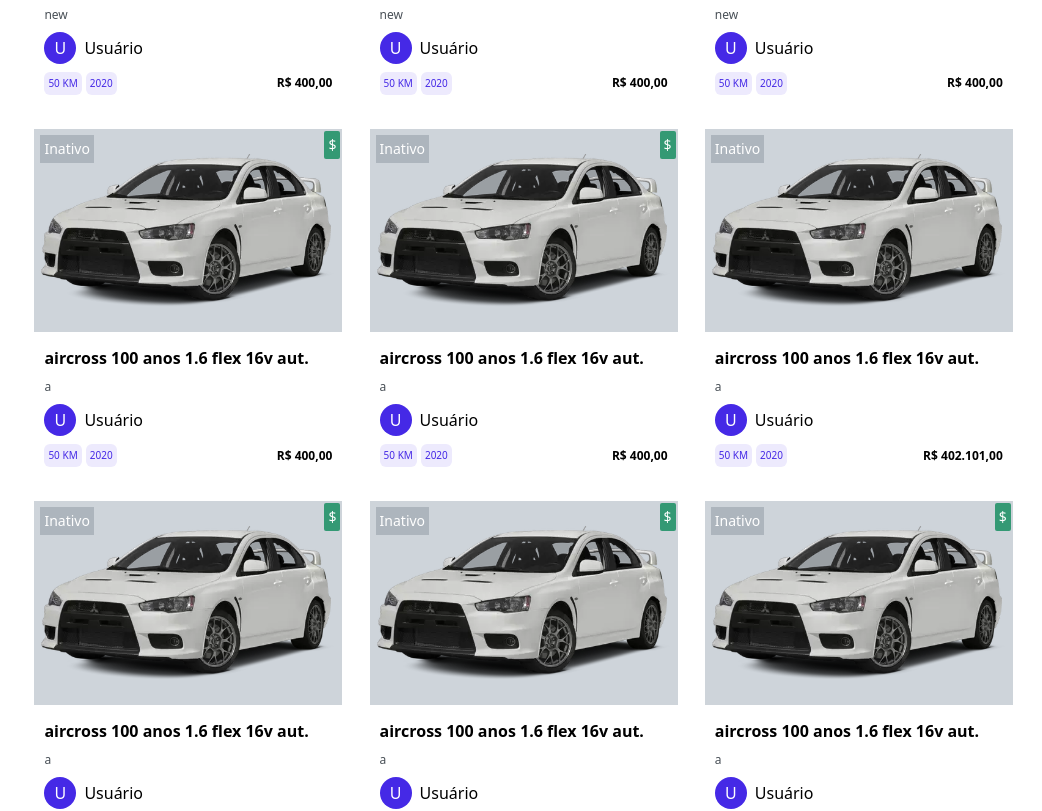
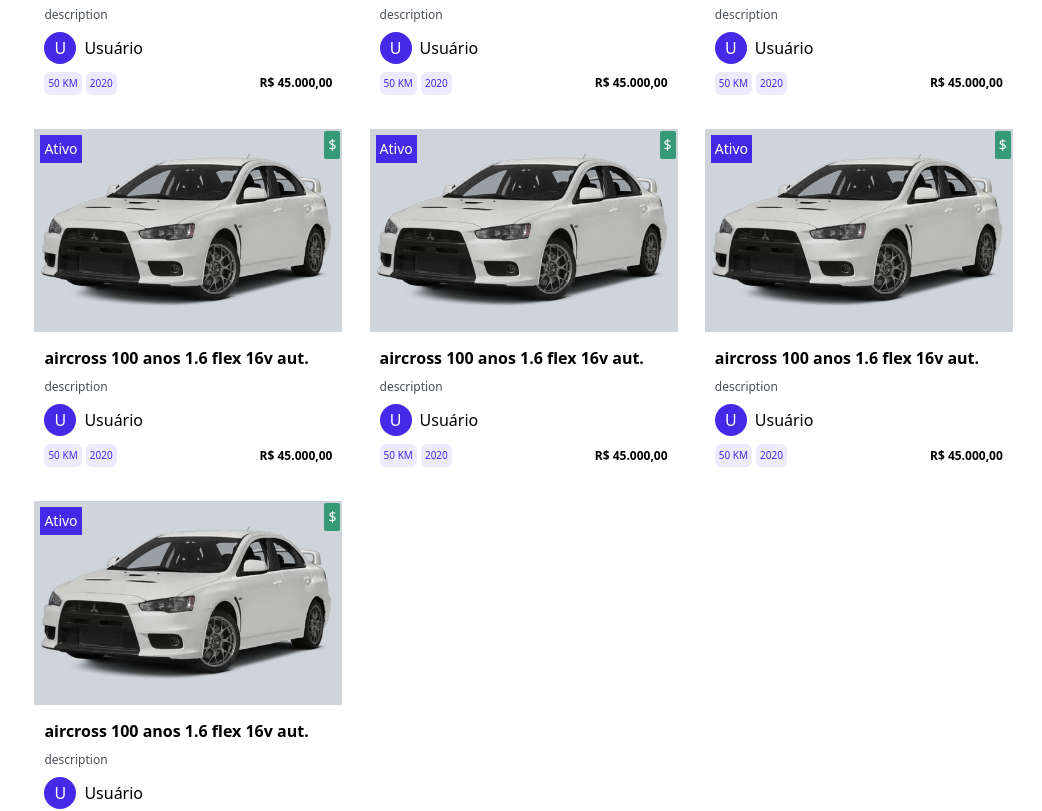
Before and after one commit to grupo12-t14/Kars-project, a Next.js app: page / in a window 1280 px wide. Shown: the part 1820-2631 px from the top of the page, without its empty margins (238-1280 px from the left). Built offline with nearby package versions, Linux system fonts and the light colour scheme.

Commit message:
fix: product type

```diff
--- a/src/components/mock.js
+++ b/src/components/mock.js
@@ -14,7 +14,7 @@ export const mock = [
     isActive: true,
   },
   {
-    id: "66598f7a-ca73-4aad-8889-bdf94248a4e3",
+    id: "30ba3359-2144-4614-a563-75fed8a4fc8b",
     brand: "citroën",
     model: "aircross 100 anos 1.6 flex 16v aut.",
     year: "2020",
@@ -25,9 +25,10 @@ export const mock = [
     sellPrice: "45000.00",
     description: "description",
     coverImage: "coverImage",
+    isActive: true,
   },
   {
-    id: "ac653f6f-8564-45e5-b0a3-84ebb13e0788",
+    id: "30ba3359-2144-4614-a563-75fed8a4fc8b",
     brand: "citroën",
     model: "aircross 100 anos 1.6 flex 16v aut.",
     year: "2020",
@@ -38,330 +39,188 @@ export const mock = [
     sellPrice: "45000.00",
     description: "description",
     coverImage: "coverImage",
+    isActive: true,
   },
   {
-    id: "cfc5abce-5493-44f2-b91c-7a2eacb1dcc5",
+    id: "30ba3359-2144-4614-a563-75fed8a4fc8b",
     brand: "citroën",
     model: "aircross 100 anos 1.6 flex 16v aut.",
     year: "2020",
     fuelType: 1,
     mileage: "50",
     color: "verm",
-    fipePrice: "500.20",
-    sellPrice: "400.00",
+    fipePrice: "50000.00",
+    sellPrice: "45000.00",
     description: "description",
     coverImage: "coverImage",
+    isActive: true,
   },
   {
-    id: "4f246ae4-f145-4e5f-9145-34501a3a2d42",
+    id: "30ba3359-2144-4614-a563-75fed8a4fc8b",
     brand: "citroën",
     model: "aircross 100 anos 1.6 flex 16v aut.",
     year: "2020",
     fuelType: 1,
     mileage: "50",
     color: "verm",
-    fipePrice: "500.20",
-    sellPrice: "400.00",
+    fipePrice: "50000.00",
+    sellPrice: "45000.00",
     description: "description",
     coverImage: "coverImage",
+    isActive: true,
   },
   {
-    id: "d4625189-a616-4e28-861e-ebcbf508c09b",
+    id: "30ba3359-2144-4614-a563-75fed8a4fc8b",
     brand: "citroën",
     model: "aircross 100 anos 1.6 flex 16v aut.",
     year: "2020",
     fuelType: 1,
     mileage: "50",
     color: "verm",
-    fipePrice: "500.20",
-    sellPrice: "400.00",
+    fipePrice: "50000.00",
+    sellPrice: "45000.00",
     description: "description",
     coverImage: "coverImage",
+    isActive: true,
   },
   {
-    id: "cda9eff7-e4c8-465b-9249-4fd9f6da989b",
+    id: "30ba3359-2144-4614-a563-75fed8a4fc8b",
     brand: "citroën",
     model: "aircross 100 anos 1.6 flex 16v aut.",
     year: "2020",
     fuelType: 1,
     mileage: "50",
     color: "verm",
-    fipePrice: "500.20",
-    sellPrice: "400.00",
-    description: "new",
+    fipePrice: "50000.00",
+    sellPrice: "45000.00",
+    description: "description",
     coverImage: "coverImage",
+    isActive: true,
   },
   {
-    id: "22babb68-4cae-4008-b717-f1f6e581d325",
+    id: "30ba3359-2144-4614-a563-75fed8a4fc8b",
     brand: "citroën",
     model: "aircross 100 anos 1.6 flex 16v aut.",
     year: "2020",
     fuelType: 1,
     mileage: "50",
     color: "verm",
-    fipePrice: "500.20",
-    sellPrice: "400.00",
-    description: "new",
-    coverImage: "AOSAJKOA",
+    fipePrice: "50000.00",
+    sellPrice: "45000.00",
+    description: "description",
+    coverImage: "coverImage",
+    isActive: true,
   },
   {
-    id: "ac53101d-4015-42de-a704-3242b7dcb09b",
-    brand: "A",
-    model: "aircross 100 anos 1.6 flex 16v aut.",
-    year: "2020",
-    fuelType: 1,
-    mileage: "50",
-    color: "verm",
-    fipePrice: "500.20",
-    sellPrice: "400.00",
-    description: "new",
-    coverImage: "AOSAJKOA",
-  },
-  {
-    id: "e8f4d888-b1a6-44e3-b1f3-5dd02ea11999",
+    id: "30ba3359-2144-4614-a563-75fed8a4fc8b",
     brand: "citroën",
     model: "aircross 100 anos 1.6 flex 16v aut.",
     year: "2020",
     fuelType: 1,
     mileage: "50",
     color: "verm",
-    fipePrice: "500.20",
-    sellPrice: "400.00",
-    description: "new",
-    coverImage: "AOSAJKOA",
+    fipePrice: "50000.00",
+    sellPrice: "45000.00",
+    description: "description",
+    coverImage: "coverImage",
+    isActive: true,
   },
   {
-    id: "a34e073a-cdff-4503-8e44-81832e77f9c8",
+    id: "30ba3359-2144-4614-a563-75fed8a4fc8b",
     brand: "citroën",
     model: "aircross 100 anos 1.6 flex 16v aut.",
     year: "2020",
     fuelType: 1,
     mileage: "50",
     color: "verm",
-    fipePrice: "500.20",
-    sellPrice: "400.00",
-    description: "new",
-    coverImage: "AOSAJKOA",
+    fipePrice: "50000.00",
+    sellPrice: "45000.00",
+    description: "description",
+    coverImage: "coverImage",
+    isActive: true,
   },
   {
-    id: "0f2e2181-3ed0-4e0b-91d2-ee83a054115c",
+    id: "30ba3359-2144-4614-a563-75fed8a4fc8b",
     brand: "citroën",
     model: "aircross 100 anos 1.6 flex 16v aut.",
     year: "2020",
     fuelType: 1,
     mileage: "50",
     color: "verm",
-    fipePrice: "500.20",
-    sellPrice: "400.00",
-    description: "new",
-    coverImage: "AOSAJKOA",
+    fipePrice: "50000.00",
+    sellPrice: "45000.00",
+    description: "description",
+    coverImage: "coverImage",
+    isActive: true,
   },
   {
-    id: "361a651e-f172-4fa0-83d3-0c6803b1f4a9",
+    id: "30ba3359-2144-4614-a563-75fed8a4fc8b",
     brand: "citroën",
     model: "aircross 100 anos 1.6 flex 16v aut.",
     year: "2020",
     fuelType: 1,
     mileage: "50",
     color: "verm",
-    fipePrice: "500.20",
-    sellPrice: "400.00",
-    description: "a",
+    fipePrice: "50000.00",
+    sellPrice: "45000.00",
+    description: "description",
     coverImage: "coverImage",
+    isActive: true,
   },
   {
-    id: "52255afe-0862-4be0-ac0b-20ac87e144e8",
+    id: "30ba3359-2144-4614-a563-75fed8a4fc8b",
     brand: "citroën",
     model: "aircross 100 anos 1.6 flex 16v aut.",
     year: "2020",
     fuelType: 1,
     mileage: "50",
     color: "verm",
-    fipePrice: "500.20",
-    sellPrice: "400.00",
-    description: "a",
+    fipePrice: "50000.00",
+    sellPrice: "45000.00",
+    description: "description",
     coverImage: "coverImage",
+    isActive: true,
   },
   {
-    id: "66ba6e9c-5780-4d48-a49c-8067f3155a34",
+    id: "30ba3359-2144-4614-a563-75fed8a4fc8b",
     brand: "citroën",
     model: "aircross 100 anos 1.6 flex 16v aut.",
     year: "2020",
     fuelType: 1,
     mileage: "50",
     color: "verm",
-    fipePrice: "500.20",
-    sellPrice: "402101.00",
-    description: "a",
-    coverImage: "bcx",
+    fipePrice: "50000.00",
+    sellPrice: "45000.00",
+    description: "description",
+    coverImage: "coverImage",
+    isActive: true,
   },
   {
-    id: "c0863b64-9cc7-4403-abcb-4ffcbdee6aa3",
+    id: "30ba3359-2144-4614-a563-75fed8a4fc8b",
     brand: "citroën",
     model: "aircross 100 anos 1.6 flex 16v aut.",
     year: "2020",
     fuelType: 1,
     mileage: "50",
     color: "verm",
-    fipePrice: "500.20",
-    sellPrice: "400.00",
-    description: "a",
+    fipePrice: "50000.00",
+    sellPrice: "45000.00",
+    description: "description",
     coverImage: "coverImage",
+    isActive: true,
   },
   {
-    id: "5979f66c-fec9-4e11-90fb-5696cd1f67be",
+    id: "30ba3359-2144-4614-a563-75fed8a4fc8b",
     brand: "citroën",
     model: "aircross 100 anos 1.6 flex 16v aut.",
     year: "2020",
     fuelType: 1,
     mileage: "50",
     color: "verm",
-    fipePrice: "500.20",
-    sellPrice: "400.00",
-    description: "a",
+    fipePrice: "50000.00",
+    sellPrice: "45000.00",
+    description: "description",
     coverImage: "coverImage",
-  },
-  {
-    id: "4a43174e-7320-4b8b-a5f0-2d87fafd58d5",
-    brand: "citroën",
-    model: "aircross 100 anos 1.6 flex 16v aut.",
-    year: "2020",
-    fuelType: 1,
-    mileage: "50",
-    color: "verm",
-    fipePrice: "500.20",
-    sellPrice: "400.00",
-    description: "a",
-    coverImage: "coverImage",
-  },
-  {
-    id: "7ada99ec-4faa-4085-ae02-58571d8ae849",
-    brand: "citroën",
-    model: "aircross 100 anos 1.6 flex 16v aut.",
-    year: "2020",
-    fuelType: 1,
-    mileage: "50",
-    color: "verm",
-    fipePrice: "500.20",
-    sellPrice: "400.00",
-    description: "a",
-    coverImage: "coverImage",
-  },
-  {
-    id: "6704765c-f6a3-4838-9611-60792f87170b",
-    brand: "citroën",
-    model: "aircross 100 anos 1.6 flex 16v aut.",
-    year: "2020",
-    fuelType: 1,
-    mileage: "50",
-    color: "verm",
-    fipePrice: "500.20",
-    sellPrice: "400.00",
-    description: "a",
-    coverImage: "coverImage",
-  },
-  {
-    id: "99001e8c-3f79-458e-959a-06c4393f47ac",
-    brand: "citroën",
-    model: "aircross 100 anos 1.6 flex 16v aut.",
-    year: "2020",
-    fuelType: 1,
-    mileage: "50",
-    color: "verm",
-    fipePrice: "500.20",
-    sellPrice: "400.00",
-    description: "a",
-    coverImage: "coverImage",
-  },
-  {
-    id: "eb100817-68bc-4782-9796-15b9b6ef0e55",
-    brand: "citroën",
-    model: "aircross 100 anos 1.6 flex 16v aut.",
-    year: "2020",
-    fuelType: 1,
-    mileage: "50",
-    color: "verm",
-    fipePrice: "500.20",
-    sellPrice: "400.00",
-    description: "a",
-    coverImage: "coverImage",
-  },
-  {
-    id: "52e4e663-6c1a-4ce8-ae98-407babc63da5",
-    brand: "citroën",
-    model: "aircross 100 anos 1.6 flex 16v aut.",
-    year: "2020",
-    fuelType: 1,
-    mileage: "50",
-    color: "verm",
-    fipePrice: "500.20",
-    sellPrice: "400.00",
-    description: "a",
-    coverImage: "coverImage",
-  },
-  {
-    id: "0f3c12b8-6016-4908-b17c-1428ca350e9d",
-    brand: "citroën",
-    model: "aircross 100 anos 1.6 flex 16v aut.",
-    year: "2020",
-    fuelType: 1,
-    mileage: "50",
-    color: "verm",
-    fipePrice: "500.20",
-    sellPrice: "400.00",
-    description: "a",
-    coverImage: "coverImage",
-  },
-  {
-    id: "fac66d43-220b-4542-8f05-e8d94514c324",
-    brand: "citroën",
-    model: "aircross 100 anos 1.6 flex 16v aut.",
-    year: "2020",
-    fuelType: 1,
-    mileage: "50",
-    color: "verm",
-    fipePrice: "500.20",
-    sellPrice: "400.00",
-    description: "a",
-    coverImage: "coverImage",
-  },
-  {
-    id: "2f3e61cf-fbff-41c6-9b04-0a2b200eb56c",
-    brand: "citroën",
-    model: "aircross 100 anos 1.6 flex 16v aut.",
-    year: "2020",
-    fuelType: 1,
-    mileage: "50",
-    color: "verm",
-    fipePrice: "500.20",
-    sellPrice: "400.00",
-    description: "a",
-    coverImage: "coverImage",
-  },
-  {
-    id: "ea34e320-1527-4249-954c-2755156d1ca0",
-    brand: "citroën",
-    model: "aircross 100 anos 1.6 flex 16v aut.",
-    year: "2020",
-    fuelType: 1,
-    mileage: "50",
-    color: "verm",
-    fipePrice: "500.20",
-    sellPrice: "400.00",
-    description: "a",
-    coverImage: "coverImage",
-  },
-  {
-    id: "6e9d681f-78a6-4de9-aaa0-5342baf5d090",
-    brand: "citroën",
-    model: "aircross 100 anos 1.6 flex 16v aut.",
-    year: "2020",
-    fuelType: 1,
-    mileage: "50",
-    color: "verm",
-    fipePrice: "500.20",
-    sellPrice: "400.00",
-    description: "a",
-    coverImage: "coverImage",
+    isActive: true,
   },
 ];
--- a/src/components/productCard.tsx
+++ b/src/components/productCard.tsx
@@ -15,7 +15,7 @@ interface iProduct {
   description: string;
   coverImage: string;
 }
-const ProductCard = ({ announcement }: { announcement: any }) => {
+const ProductCard = ({ announcement }: { announcement: iProduct }) => {
   const sellValueNumber = parseInt(announcement.sellPrice);
   const fipeValueNumber = parseInt(announcement.fipePrice);
   const isSellProfitable =
```
